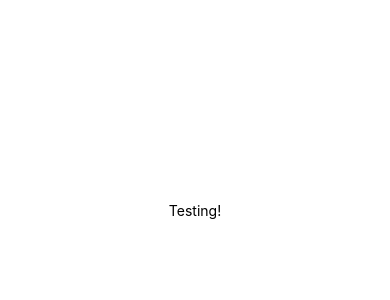
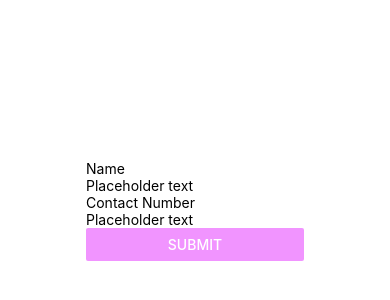
Before and after one commit to Mk-Etlinger/pair-up, a React Native app: screen / in a window 390 px wide. Shown: the part 212-512 px from the top of the page. Built offline with nearby package versions, Linux system fonts and the light colour scheme.

Commit message:
add test Button

```diff
--- a/App.tsx
+++ b/App.tsx
@@ -1,10 +1,44 @@
-import React from 'react';
-import { StyleSheet, Text, View } from 'react-native';
+import React, { useState } from 'react';
+import { StyleSheet, Text, View, TextInput, Button } from 'react-native';
+
+function HelpRequestForm() {
+  const [value, onChangeText] = useState('');
+
+  function handleOnSubmit(e) {
+    console.log(e);
+  }
+
+  return (
+    <View>
+      <Text>Name</Text>
+      <TextInput
+        value={value}
+        onChangeText={(text) => onChangeText(text) }
+        placeholder="Placeholder text"
+      />
+      <Text>Contact Number</Text>
+      <TextInput
+        value={value}
+        onChangeText={(text) => onChangeText(text) }
+        placeholder="Placeholder text"
+      />
+
+      <Button
+        title="SUBMIT"
+        color="#f194ff"
+        onPress={handleOnSubmit}
+      />
+    </View>
+  )
+}
 
 export default function App() {
+
+
   return (
     <View style={styles.container}>
-      <Text>Testing!</Text>
+      {/* <Text>Testing!</Text> */}
+      <HelpRequestForm />
     </View>
   );
 }
```
